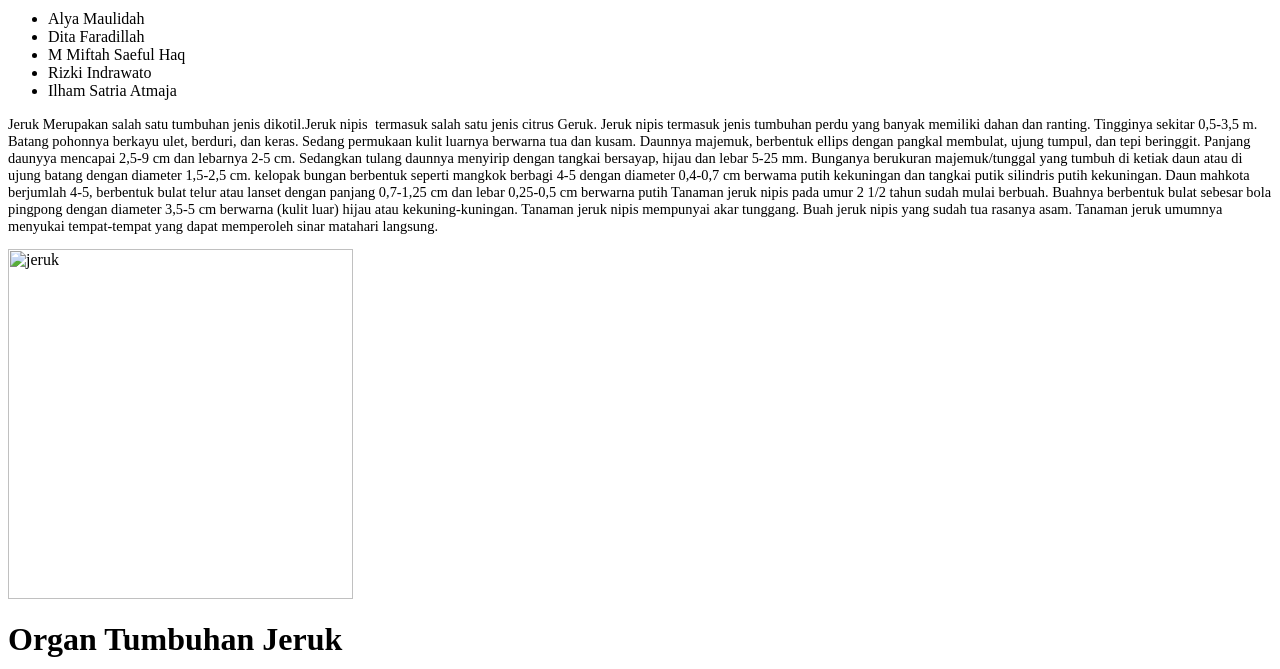
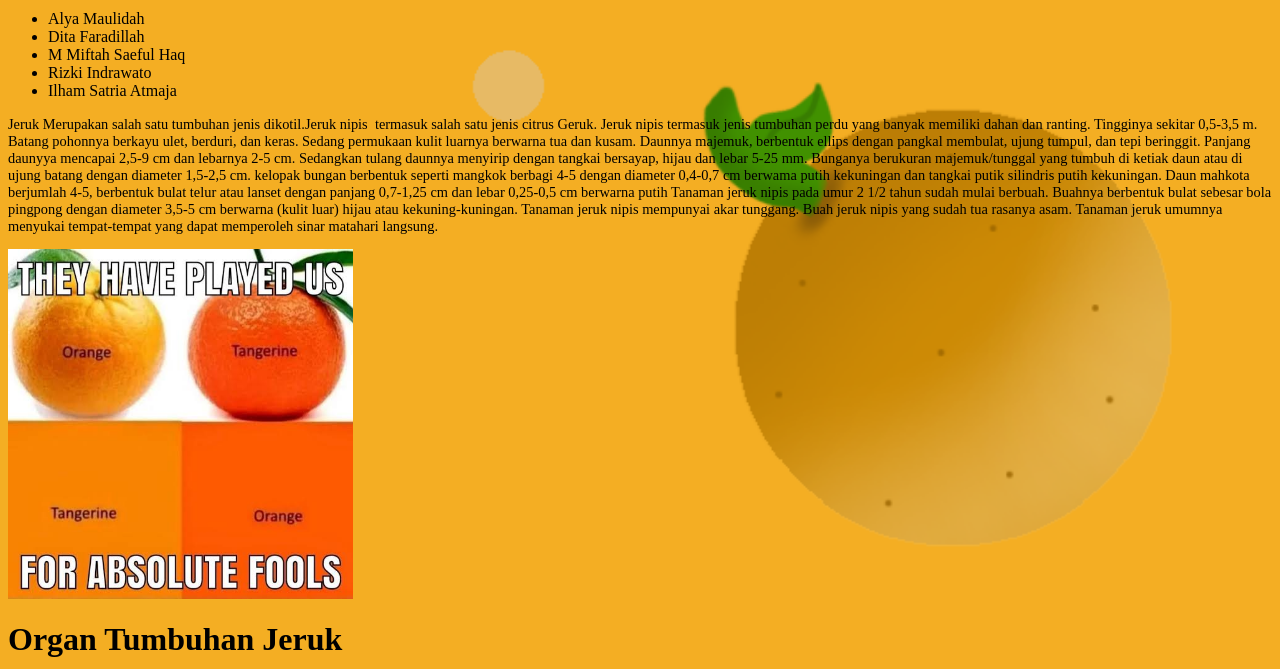
Before and after one commit to LawlietDeveloper/jeruk, a plain HTML site: page index.html in a window 1280 px wide. Shown: the part 131-800 px from the top of the page. Drawn offline with Linux system fonts and the light colour scheme.

Commit message:
Update index.html

```diff
--- a/index.html
+++ b/index.html
@@ -6,7 +6,7 @@
 <body>
 <style>
 body {
-  background-image:url('HTML/bgjeruk.png');
+  background-image:url('bgjeruk.png');
   background-repeat: no-repeat;
   background-attachment: fixed;
   background-size: cover;
@@ -27,7 +27,7 @@ body {
 Bunganya berukuran majemuk/tunggal yang tumbuh di ketiak daun atau di ujung batang dengan diameter 1,5-2,5 cm. kelopak bungan berbentuk seperti mangkok berbagi 4-5 dengan diameter 0,4-0,7 cm berwama putih kekuningan dan tangkai putik silindris putih kekuningan. Daun mahkota berjumlah 4-5, berbentuk bulat telur atau lanset dengan panjang 0,7-1,25 cm dan lebar 0,25-0,5 cm berwarna putih
 Tanaman jeruk nipis pada umur 2 1/2 tahun sudah mulai berbuah. Buahnya berbentuk bulat sebesar bola pingpong dengan diameter 3,5-5 cm berwarna (kulit luar) hijau atau kekuning-kuningan. Tanaman jeruk nipis mempunyai akar tunggang. Buah jeruk nipis yang sudah tua rasanya asam. Tanaman jeruk umumnya menyukai tempat-tempat yang dapat memperoleh sinar matahari langsung.</p>
 
-<img src="HTML/jeruk.jpeg" alt="jeruk" width="345" height="350">
+<img src="jeruk.jpeg" alt="jeruk" width="345" height="350">
 
 <dl><h1>Organ Tumbuhan Jeruk</h1>
     <b style="font-size:100%;">Akar</b>
```
